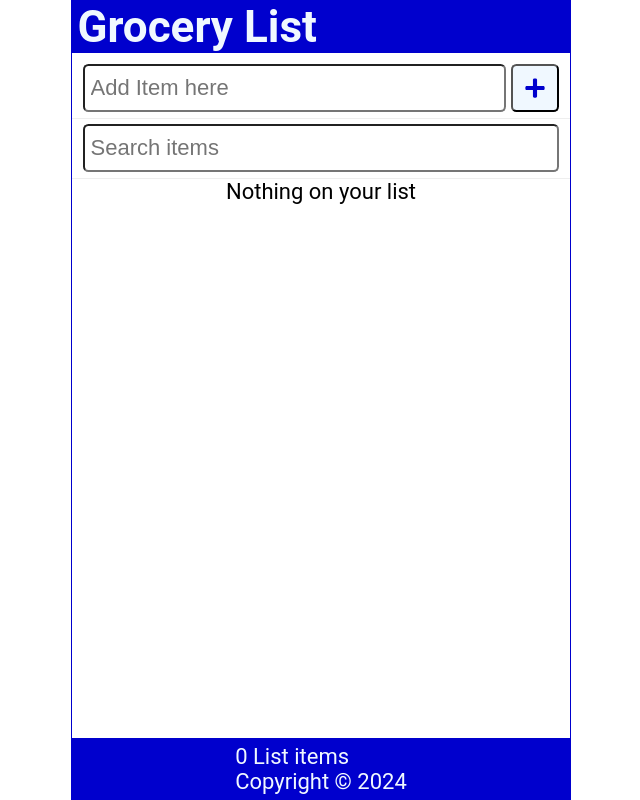
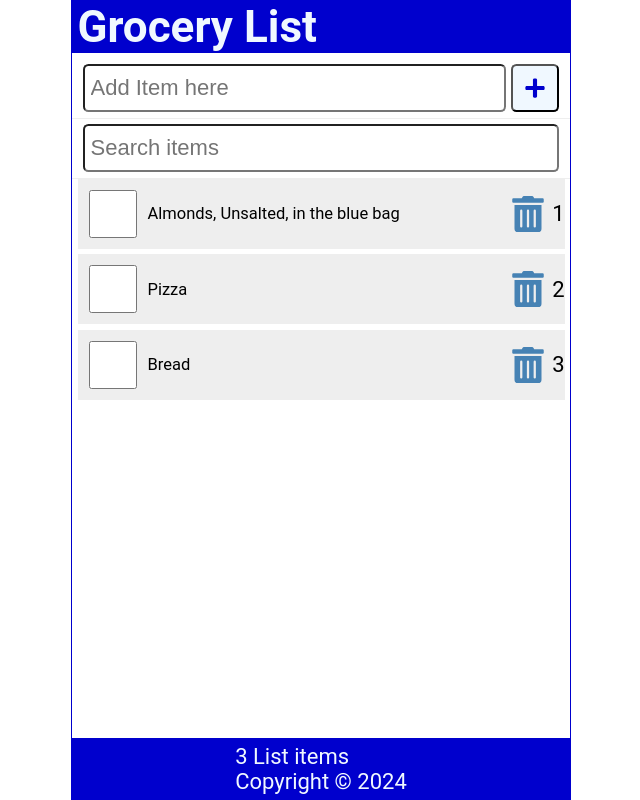
Before and after one commit to jnat01/react01, a React (Create React App) app: page / in a window 1280 px wide. Shown: the whole page, without its empty margins (319-959 px from the left). Built offline with nearby package versions, Linux system fonts and the light colour scheme; data requests are answered from the project's data file.

Commit message:
C13 fetch api init

```diff
--- a/src/App.js
+++ b/src/App.js
@@ -8,13 +8,36 @@
 import Footer from './Footer'
 
 function App() {
-  const [items, setItems] = useState(JSON.parse(localStorage.getItem('shoppingList')) || [])
+  const API_URL = 'http://localhost:3500/items'
+
+  const [items, setItems] = useState([])
   const [newItem, setNewItem] = useState('')
   const [search, setSearch] = useState('')
+  const [fetchError, setFetchError] = useState(null)
+  const [isLoading, setIsLoading] = useState(true)
 
   useEffect(() => {
-    localStorage.setItem('shoppingList', JSON.stringify(items))
-  }, [items])
+    const fetchItems = async () => {
+      try {
+        const response = await fetch(API_URL)
+        if (!response.ok) throw Error('Did not receive expected data')
+        const listItems = await response.json()
+        console.log(listItems)
+        setItems(listItems)
+        setFetchError(null)
+      } catch(err) {
+        setFetchError(err.message)
+      } finally {
+        setIsLoading(false)
+      }
+    }
+
+    // simulated loading times, to give an idea of actual api requests.
+    // you wouldn't do this in actual implementation
+    setTimeout(() => {
+      fetchItems()
+    }, 2000)
+  }, [])
 
   const addItem = (item) => {
     let id
@@ -72,13 +95,17 @@
         search={search}
         setSearch={setSearch}
       />
-      <Content
-        items={items.filter(item => (
-          (item.item).toLowerCase()).includes(search.toLowerCase()
-        ))}
-        handleCheck={handleCheck}
-        handleDelete={handleDelete}
-      />
+      <main>
+        {isLoading && <p>Loading Items...</p>}
+        {fetchError && <p style={{ color: 'red' }}>{`Error: ${fetchError}`}</p>}
+        {!fetchError && !isLoading && <Content
+          items={items.filter(item => (
+            (item.item).toLowerCase()).includes(search.toLowerCase()
+          ))}
+          handleCheck={handleCheck}
+          handleDelete={handleDelete}
+        />}
+      </main>
       <Footer
         length={items.length}
       />
--- a/src/Content.js
+++ b/src/Content.js
@@ -7,7 +7,7 @@
   handleDelete,
 }) => {
   return (
-    <main>
+    <>
       {items.length ? (
         <ItemList
           items={items}
@@ -19,7 +19,7 @@
           Nothing on your list
         </div>
       )}
-    </main>
+    </>
   )
 }
 
```
